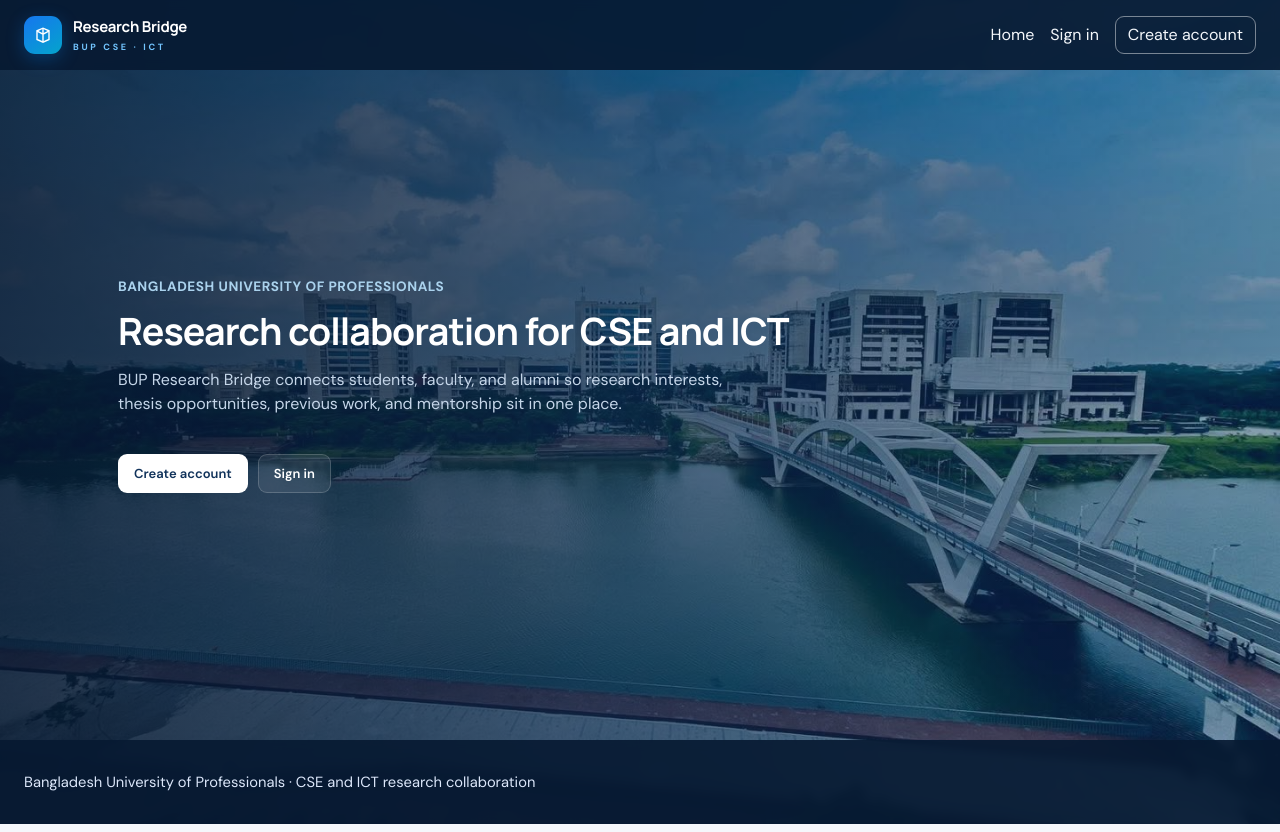
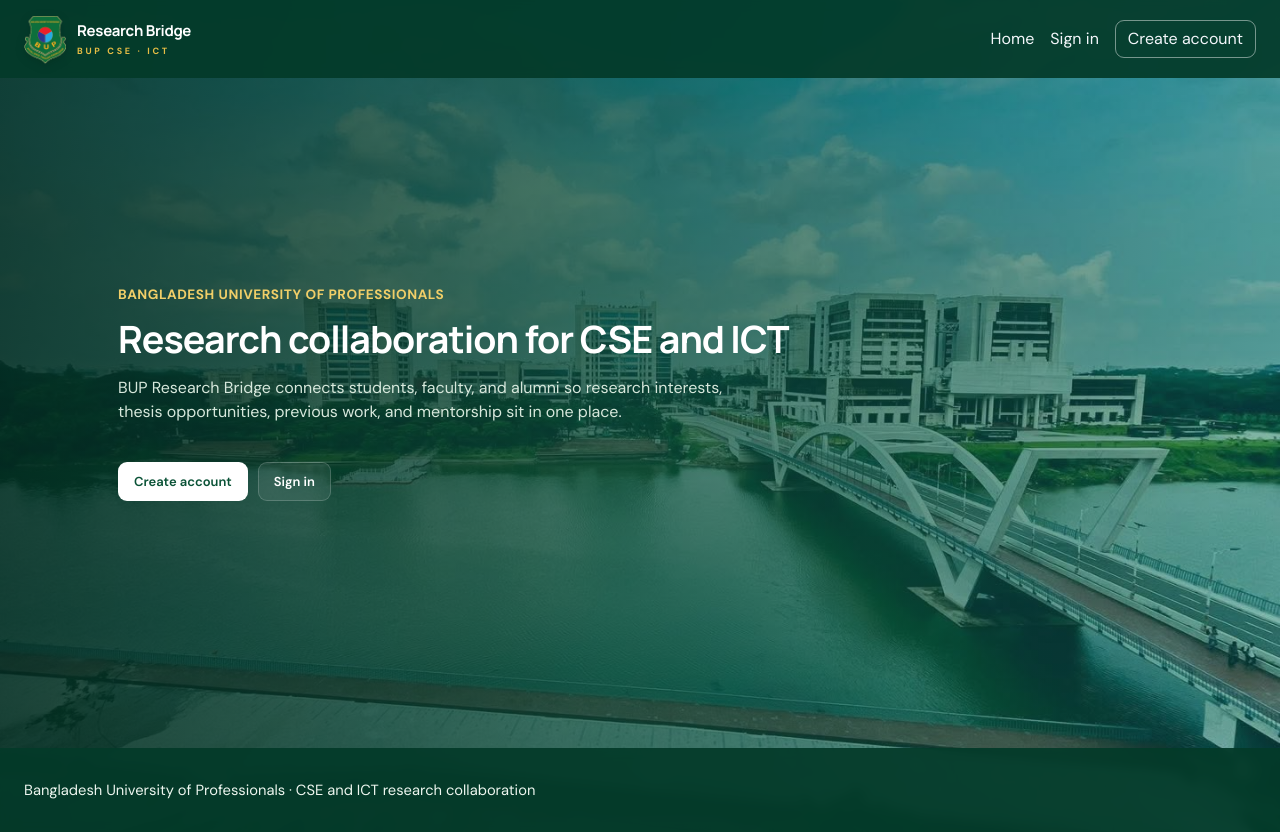
Before and after one commit to Delwar2004/bup-research-bridge, a React (Vite) app in the folder frontend/: page / in a window 1280 px wide. Built offline with nearby package versions, Linux system fonts and the light colour scheme.

Commit message:
Adopt the BUP green and gold visual theme
Co-authored-by: Md Delwar Husen <mohammaddelwar2004@gmail.com>

```diff
--- a/frontend/index.html
+++ b/frontend/index.html
@@ -7,7 +7,7 @@
     <link rel="preconnect" href="https://fonts.googleapis.com" />
     <link rel="preconnect" href="https://fonts.gstatic.com" crossorigin />
     <link href="https://fonts.googleapis.com/css2?family=DM+Sans:wght@400;500;600;700&family=Manrope:wght@500;600;700;800&display=swap" rel="stylesheet" />
-    <link rel="icon" href="/favicon.svg" type="image/svg+xml" />
+    <link rel="icon" href="/bup-logo.png" type="image/png" />
   </head>
   <body>
     <div id="root"></div>
--- a/frontend/src/layouts/AppLayout.jsx
+++ b/frontend/src/layouts/AppLayout.jsx
@@ -97,10 +97,7 @@ function Logo({ to = '/dashboard' }) {
   return (
     <Link className="logo" to={to}>
       <span className="logo-mark" aria-hidden="true">
-        <svg width="18" height="18" viewBox="0 0 18 18">
-          <path d="M3 13.5V4.8L9 2.2l6 2.6v8.7L9 16.2 3 13.5Z" fill="none" stroke="currentColor" strokeWidth="1.4" />
-          <path d="M9 2.4v13.6M3.2 5.2 9 8.2l5.8-3" fill="none" stroke="currentColor" strokeWidth="1.4" />
-        </svg>
+        <img className="brand-logo" src="/bup-logo.png" alt="" />
       </span>
       <span>
         <strong>Research Bridge</strong>
--- a/frontend/src/layouts/PublicLayout.jsx
+++ b/frontend/src/layouts/PublicLayout.jsx
@@ -10,10 +10,7 @@ export function PublicLayout() {
       <header className="public-bar">
         <Link className="logo" to="/">
           <span className="logo-mark" aria-hidden="true">
-            <svg width="18" height="18" viewBox="0 0 18 18">
-              <path d="M3 13.5V4.8L9 2.2l6 2.6v8.7L9 16.2 3 13.5Z" fill="none" stroke="currentColor" strokeWidth="1.4" />
-              <path d="M9 2.4v13.6M3.2 5.2 9 8.2l5.8-3" fill="none" stroke="currentColor" strokeWidth="1.4" />
-            </svg>
+            <img className="brand-logo" src="/bup-logo.png" alt="" />
           </span>
           <span>
             <strong>Research Bridge</strong>
--- a/frontend/src/styles/global.css
+++ b/frontend/src/styles/global.css
@@ -1,19 +1,19 @@
 :root {
   color-scheme: light;
-  --ink: #142a49;
-  --muted: #6e7c91;
-  --line: #e3e8ef;
-  --paper: #f5f7fb;
+  --ink: #173a2b;
+  --muted: #65786d;
+  --line: #dce7df;
+  --paper: #f3f7f3;
   --surface: #ffffff;
-  --brand: #102b50;
-  --brand-strong: #0b1f3b;
-  --accent: #1670e9;
+  --brand: #0b633f;
+  --brand-strong: #06442d;
+  --accent: #8b6507;
   --danger: #9a3040;
   --danger-bg: #fdecee;
   --success: #148267;
   --success-bg: #e8f7f2;
-  --focus: #1268e8;
-  --shadow: 0 5px 18px #192d5209;
+  --focus: #b88912;
+  --shadow: 0 5px 18px #173d2b0d;
   --sidebar: 250px;
   font-family: "DM Sans", "Segoe UI", sans-serif;
   line-height: 1.5;
@@ -53,7 +53,7 @@ button { cursor: pointer; }
   display: flex;
   flex-direction: column;
   background:
-    linear-gradient(90deg, #061831dc 0%, #0a294bb8 48%, #0b355a6b 100%),
+    linear-gradient(90deg, #032e20df 0%, #0a4d36bd 48%, #0b714c70 100%),
     url("/bup-campus.jpg") center 48% / cover no-repeat;
   background-attachment: fixed;
 }
@@ -66,12 +66,12 @@ button { cursor: pointer; }
   align-items: center;
   justify-content: space-between;
   padding: 1rem 1.5rem;
-  background: #071a32e8;
+  background: #043b29ed;
   backdrop-filter: blur(5px);
-  color: #dce7fa;
+  color: #edf6ef;
 }
 
-.site-footer { background: #071a32e8; font-size: 0.92rem; }
+.site-footer { background: #043b29ed; font-size: 0.92rem; }
 
 .public-bar a,
 .site-footer a { color: #f4f7fb; }
@@ -119,7 +119,7 @@ button { cursor: pointer; }
 
 h1 {
   margin: 0 0 0.75rem;
-  color: #142a49;
+  color: var(--ink);
   letter-spacing: -0.04em;
   font-size: clamp(1.7rem, 2vw + 1rem, 2.35rem);
   line-height: 1.15;
@@ -137,7 +137,7 @@ h1 {
   justify-content: center;
   gap: 8px;
   min-height: 39px;
-  background: #1670e9;
+  background: var(--brand);
   color: white;
   border: 1px solid transparent;
   border-radius: 9px;
@@ -150,16 +150,16 @@ h1 {
   transition: transform 0.2s, box-shadow 0.2s, background 0.2s;
 }
 
-.button:hover { background: #1268d5; text-decoration: none; transform: translateY(-1px); box-shadow: 0 7px 17px #1268e829; }
+.button:hover { background: #085436; text-decoration: none; transform: translateY(-1px); box-shadow: 0 7px 17px #0b633f2e; }
 .button:disabled { opacity: 0.7; cursor: wait; transform: none; }
 
 .button-secondary {
   background: white;
-  color: #27415f;
-  border-color: #dfe6ee;
+  color: #28513e;
+  border-color: #d9e5dc;
 }
 
-.button-secondary:hover { background: #f5f7fa; color: #142a49; }
+.button-secondary:hover { background: #f1f6f2; color: var(--ink); }
 
 .field { display: flex; flex-direction: column; gap: 0.35rem; margin-bottom: 0.9rem; }
 .field label { font-weight: 600; }
@@ -246,7 +246,7 @@ fieldset.field legend {
 }
 
 .category-card {
-  border: 1px solid var(--border);
+  border: 1px solid var(--line);
   border-radius: 14px;
   padding: 1.1rem;
   background: var(--surface);
@@ -265,7 +265,7 @@ fieldset.field legend {
 .category-tabs span { color: var(--muted); }
 
 .category-tabs a {
-  border: 1px solid var(--border);
+  border: 1px solid var(--line);
   border-radius: 999px;
   padding: 0.4rem 0.75rem;
   color: var(--ink);
@@ -275,7 +275,7 @@ fieldset.field legend {
 .category-tabs a:hover,
 .category-tabs a.active {
   border-color: var(--brand);
-  background: #eef6ff;
+  background: #edf7ef;
   color: var(--brand);
 }
 
@@ -343,11 +343,11 @@ fieldset.field legend {
 .record-card,
 .record-list li {
   background: #fff;
-  border: 1px solid #e3e8ef;
+  border: 1px solid var(--line);
   border-radius: 14px;
   padding: 1rem;
   overflow-wrap: anywhere;
-  box-shadow: 0 5px 18px #192d5209;
+  box-shadow: var(--shadow);
 }
 
 .person-card { padding: 0 0 1rem; overflow: hidden; }
@@ -357,8 +357,8 @@ fieldset.field legend {
   height: 92px;
   padding: 0 1rem 0.7rem;
   background:
-    radial-gradient(circle at 85% 20%, #39bbed47, transparent 42%),
-    linear-gradient(122deg, #102a4e, #0f5f86);
+    radial-gradient(circle at 85% 20%, #e0b33f59, transparent 42%),
+    linear-gradient(122deg, #075036, #0c7650);
 }
 .person-banner img,
 .person-banner .initials {
@@ -418,10 +418,10 @@ fieldset.field legend {
 }
 
 .tag {
-  background: #e7f8fb;
-  border: 1px solid #c9edf3;
+  background: #e8f5ec;
+  border: 1px solid #cde7d5;
   border-radius: 20px;
-  color: #0d728c;
+  color: #0b6844;
   display: inline-block;
   padding: 4px 8px;
   font-size: 12px;
@@ -429,7 +429,7 @@ fieldset.field legend {
   text-decoration: none;
 }
 
-.tag:hover { text-decoration: none; background: #d8f3f8; }
+.tag:hover { text-decoration: none; background: #d8eedf; }
 
 .count { color: var(--muted); font-weight: 500; }
 
@@ -508,8 +508,8 @@ fieldset.field legend {
 
 .sidebar {
   z-index: 30;
-  color: #dce7fa;
-  background: linear-gradient(#102b50 0%, #0b1f3b 100%);
+  color: #dcebe1;
+  background: linear-gradient(#0a5036 0%, #043523 100%);
   display: flex;
   flex-direction: column;
   width: var(--sidebar);
@@ -524,21 +524,25 @@ fieldset.field legend {
 .logo { display: flex; align-items: center; gap: 11px; color: inherit; text-decoration: none; }
 .logo:hover { text-decoration: none; }
 .logo-mark {
-  color: #fff;
-  background: linear-gradient(145deg, #1676ef, #04a4cc);
-  border-radius: 11px;
   display: grid;
   place-items: center;
-  width: 38px;
-  height: 38px;
-  box-shadow: 0 5px 18px #087ce74d;
+  width: 42px;
+  height: 46px;
+  flex: none;
+}
+.brand-logo {
+  display: block;
+  width: 100%;
+  height: 100%;
+  object-fit: contain;
+  filter: drop-shadow(0 3px 5px #021c123d);
 }
 .logo > span:last-child strong { color: #fff; letter-spacing: -0.3px; font-size: 15px; display: block; }
-.logo > span:last-child > span { color: #73c5ff; letter-spacing: 2.7px; margin-top: 2px; font-size: 9px; font-weight: 700; display: block; }
+.logo > span:last-child > span { color: #e6bd45; letter-spacing: 2.7px; margin-top: 2px; font-size: 9px; font-weight: 700; display: block; }
 
 .sidebar nav { display: flex; flex-direction: column; gap: 3px; }
 .nav-caption {
-  color: #7186a5;
+  color: #86a997;
   letter-spacing: 1.5px;
   text-transform: uppercase;
   padding: 0 13px 9px;
@@ -548,7 +552,7 @@ fieldset.field legend {
 .secondary-caption { margin-top: 17px; }
 
 .nav-item {
-  color: #aebdd3;
+  color: #b7ccbf;
   text-align: left;
   background: transparent;
   border: 0;
@@ -565,13 +569,13 @@ fieldset.field legend {
 .nav-item:hover { color: #fff; background: #ffffff0e; text-decoration: none; }
 .nav-item.active {
   color: #fff;
-  background: linear-gradient(90deg, #1976ed47, #1976ed1f);
-  box-shadow: inset 3px 0 #35b9ff;
+  background: linear-gradient(90deg, #d7a92838, #2c8b5c24);
+  box-shadow: inset 3px 0 #e5b83c;
 }
 .nav-count {
   margin-left: auto;
-  color: #bfe5ff;
-  background: #32a6f338;
+  color: #ffe9a4;
+  background: #d9aa2838;
   border-radius: 20px;
   min-width: 20px;
   height: 20px;
@@ -594,15 +598,15 @@ fieldset.field legend {
 .side-profile:hover { text-decoration: none; }
 .side-profile strong, .side-profile span { display: block; }
 .side-profile strong { color: #fff; font-size: 12px; }
-.side-profile span { color: #7f92ae; margin-top: 2px; font-size: 10px; }
+.side-profile span { color: #88a695; margin-top: 2px; font-size: 10px; }
 .side-profile div { min-width: 0; }
 .side-profile strong, .header-profile strong { overflow: hidden; text-overflow: ellipsis; white-space: nowrap; }
 
 .avatar { border-radius: 10px; flex: none; width: 35px; height: 35px; }
-.avatar-photo { object-fit: cover; display: block; background: #d7e4f2; }
+.avatar-photo { object-fit: cover; display: block; background: #dce9e0; }
 .initials {
-  color: #dff5ff;
-  background: linear-gradient(145deg, #225b91, #178fb2);
+  color: #fff2bf;
+  background: linear-gradient(145deg, #0b6844, #159061);
   display: grid;
   place-items: center;
   font-size: 11px;
@@ -611,7 +615,7 @@ fieldset.field legend {
 
 .mobile-close, .mobile-brand { display: none; }
 .mobile-close {
-  color: #b8c8dc;
+  color: #c5d9cb;
   background: #ffffff0f;
   border: 0;
   border-radius: 9px;
@@ -626,7 +630,7 @@ fieldset.field legend {
   z-index: 20;
   backdrop-filter: blur(15px);
   background: #ffffffe6;
-  border-bottom: 1px solid #e7ebf2;
+  border-bottom: 1px solid #dfe9e2;
   display: flex;
   align-items: center;
   gap: 18px;
@@ -635,13 +639,13 @@ fieldset.field legend {
   position: sticky;
   top: 0;
 }
-.breadcrumbs { color: #8b97a9; display: flex; align-items: center; gap: 7px; min-width: 180px; font-size: 12px; }
-.breadcrumbs strong { color: #2f3d55; font-weight: 600; }
+.breadcrumbs { color: #7d9185; display: flex; align-items: center; gap: 7px; min-width: 180px; font-size: 12px; }
+.breadcrumbs strong { color: #2a493a; font-weight: 600; }
 .global-search {
-  color: #8b96a8;
+  color: #788d80;
   text-align: left;
-  background: #f5f7fa;
-  border: 1px solid #e6eaf0;
+  background: #f3f7f4;
+  border: 1px solid #e0e9e2;
   border-radius: 10px;
   display: flex;
   align-items: center;
@@ -652,13 +656,13 @@ fieldset.field legend {
   font-size: 12px;
   text-decoration: none;
 }
-.global-search:hover { text-decoration: none; border-color: #cfd7e2; }
+.global-search:hover { text-decoration: none; border-color: #bbd1c2; }
 .global-search span { flex: 1; }
 .top-actions { display: flex; align-items: center; gap: 16px; }
 .icon-button {
-  color: #536078;
+  color: #466254;
   background: #fff;
-  border: 1px solid #e2e7ee;
+  border: 1px solid #dce6df;
   border-radius: 10px;
   width: 38px;
   height: 38px;
@@ -667,7 +671,7 @@ fieldset.field legend {
   text-decoration: none;
   position: relative;
 }
-.icon-button:hover { text-decoration: none; border-color: #c5d0de; }
+.icon-button:hover { text-decoration: none; border-color: #b5ccbd; }
 .bell-count {
   color: #fff;
   background: #e14f5d;
@@ -687,8 +691,8 @@ fieldset.field legend {
 .header-profile { display: flex; align-items: center; gap: 8px; color: inherit; text-decoration: none; }
 .header-profile:hover { text-decoration: none; }
 .header-profile strong, .header-profile span { display: block; }
-.header-profile strong { font-size: 12px; color: #24344c; }
-.header-profile span { color: #8590a2; font-size: 10px; }
+.header-profile strong { font-size: 12px; color: #234333; }
+.header-profile span { color: #788d81; font-size: 10px; }
 
 .welcome {
   color: #fff;
@@ -703,21 +707,21 @@ fieldset.field legend {
 }
 .app-shell .welcome {
   background:
-    radial-gradient(circle at 83% 18%, #39bbed47, transparent 22%),
-    linear-gradient(122deg, #102a4e 0%, #103968 58%, #0f5f86 100%);
+    radial-gradient(circle at 83% 18%, #e1b43c4d, transparent 24%),
+    linear-gradient(122deg, #07472f 0%, #0a6845 58%, #0d7952 100%);
   border-radius: 19px;
   min-height: 200px;
   padding: 32px 34px;
   overflow: hidden;
-  box-shadow: 0 16px 35px #0f2f5329;
+  box-shadow: 0 16px 35px #0a4b312e;
 }
 .welcome > div { position: relative; z-index: 1; }
 .welcome h1 { color: #fff; letter-spacing: -1px; margin: 12px 0 8px; }
-.welcome p { color: #c5d6e9; max-width: 640px; }
-.welcome .eyebrow { color: #aad2ed; }
+.welcome p { color: #d7e8dc; max-width: 640px; }
+.welcome .eyebrow { color: #f0ce68; }
 .welcome-actions { display: flex; flex-wrap: wrap; gap: 10px; margin-top: 22px; }
-.welcome .button { color: #10325a; background: #fff; }
-.welcome .button:hover { background: #f3f7fb; color: #10325a; }
+.welcome .button { color: #0a5236; background: #fff; }
+.welcome .button:hover { background: #f2f8f3; color: #073f2a; }
 .welcome .button-secondary { color: #fff; background: #ffffff14; border-color: #ffffff2e; }
 .welcome .button-secondary:hover { background: #ffffff24; color: #fff; }
 
@@ -733,7 +737,7 @@ fieldset.field legend {
   .sidebar-backdrop {
     display: block;
     z-index: 29;
-    background: #0613247a;
+    background: #052a1d80;
     position: fixed;
     inset: 0;
     border: 0;
```
Also changed, not shown: frontend/public/bup-logo.png (added).
